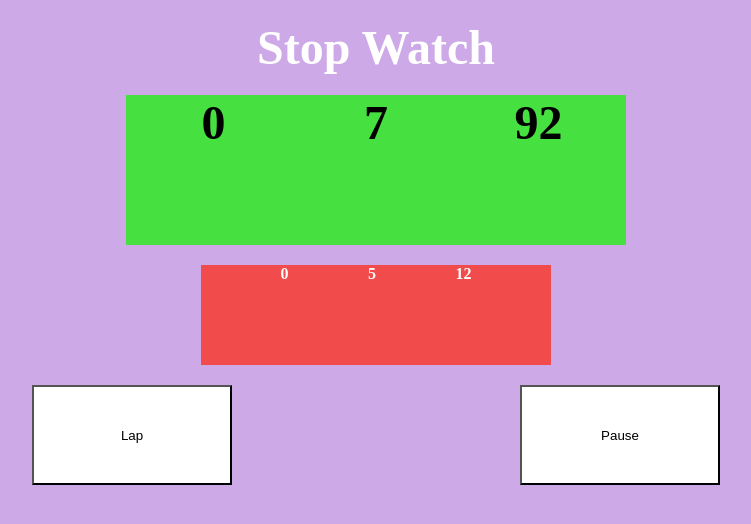
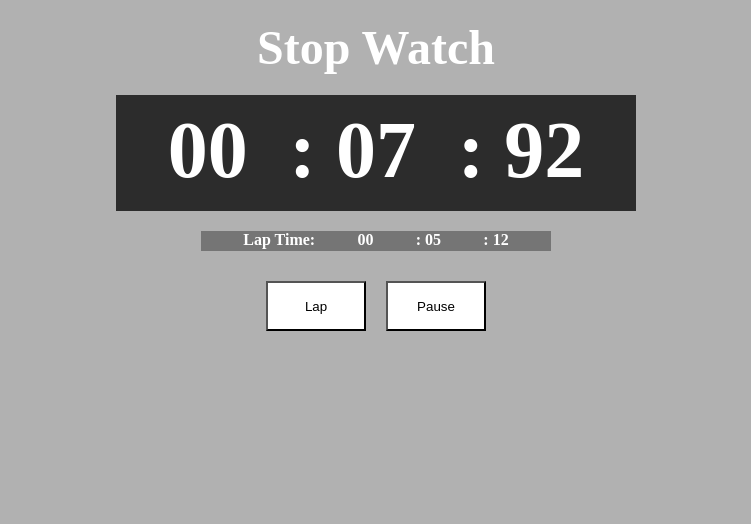
Before and after one commit to estrellaangel/sassStuff, a plain HTML site: page stopWatchProj/index.html in a window 1280 px wide. Both pictures are taken after a click on the button "Lap". Shown: the whole page, without its empty margins (264-1015 px from the left). Drawn offline with nearby package versions, Linux system fonts and the light colour scheme.

Commit message:
done with stopWatchProj

```diff
--- a/stopWatchProj/index.html
+++ b/stopWatchProj/index.html
@@ -21,9 +21,10 @@
                 <div class="runningTimeSpaces" id="milliseconds">00</div>
             </div>
             <div class="lapTime" id="lapTime">
+                <div class="lapName">Lap Time: </div>
                 <div class="runningTimeSpaces" id="lapMin">00</div>
-                <div class="runningTimeSpaces" id="lapSec">00</div>
-                <div class="runningTimeSpaces" id="lapMil">00</div>
+                <div class="runningTimeSpaces" id="lapSec">: 00</div>
+                <div class="runningTimeSpaces" id="lapMil">: 00</div>
             </div>
         </div>
         <div class="btns">
--- a/stopWatchProj/script.js
+++ b/stopWatchProj/script.js
@@ -80,9 +80,20 @@ function updateTime() {
         ms++;
         if (ms == 100) {sec++; ms = 0;}
         if (sec == 60) {min++; sec = 0;}
-        milliseconds.innerHTML = ms;
-        seconds.innerHTML = sec;
-        minutes.innerHTML = min;
+        if(ms < 10){
+            milliseconds.innerHTML = `: 0${ms}`;
+        }else{
+            milliseconds.innerHTML = `: ${ms}`;
+        }
+        if(sec < 10){
+            seconds.innerHTML = `: 0${sec}`;
+        }else{
+            seconds.innerHTML = `: ${sec}`;
+        }if(min < 10){
+            minutes.innerHTML = `0${min}`;
+        }else{
+            minutes.innerHTML = `${min}`;
+        }
     }, 10)
 }
 
@@ -109,18 +120,30 @@ function lapClearTime() {
         ms = 0;
         sec = 0;
         min = 0;
-        milliseconds.innerHTML = ms;
-        seconds.innerHTML = sec;
-        minutes.innerHTML = min;
-        lapMil.innerHTML = ms;
-        lapSec.innerHTML = sec;
-        lapMin.innerHTML = min;
+        milliseconds.innerHTML = `: 00`;
+        seconds.innerHTML = `: 00`;
+        minutes.innerHTML = '00';
+        lapMil.innerHTML = `: 00`;
+        lapSec.innerHTML = `: 00`;
+        lapMin.innerHTML = '00';
         lapBtn.innerHTML = 'Lap';
         pauseBtn.innerHTML = `Start`;
     } else {
         lapMil.innerHTML = ms;
-        lapSec.innerHTML = sec;
-        lapMin.innerHTML = min;
+        if(ms < 10){
+            lapMil.innerHTML = `: 0${ms}`;
+        }else{
+            lapMil.innerHTML = `: ${ms}`;
+        }
+        if(sec < 10){
+            lapSec.innerHTML = `: 0${sec}`;
+        }else{
+            lapSec.innerHTML = `: ${sec}`;
+        }if(min < 10){
+            lapMin.innerHTML = `0${min}`;
+        }else{
+            lapmin.innerHTML = `${min}`;
+        }
     }
 }
 $('#lapBtn').on('click', lapClearTime)
--- a/stopWatchProj/style.scss
+++ b/stopWatchProj/style.scss
@@ -1,7 +1,7 @@
 body{
-    background-color: rgb(206, 169, 231);
+    background-color: rgb(177, 177, 177);
     color: white;
-    font-weight: bold;
+    font-weight: bolder;
 }
 
 .header{
@@ -18,25 +18,26 @@ body{
     align-content: center;
     align-items: center;
     .runningTime{
-        background-color: rgb(70, 224, 64);
+        background-color: rgb(44, 44, 44);
         width: 500px;
-        height: 150px;
+        padding: 10px;
+        height: 6rem;
         margin-bottom: 20px;
         display: flex;
         flex-direction: row;
         justify-content: space-evenly;
         align-content: center;
         div{
-            width: 150px;
-            text-align: center;
-            font-size: 3rem;
-            color: black;
+            // width: 150px;
+            text-align: right;
+            font-size: 5rem;
+            color: white;
             }
     }
     .lapTime{
-        background-color: rgb(241, 75, 75);
+        background-color:  rgb(117, 117, 117);
         width: 350px;
-        height: 100px;
+        height: 20px;
         margin-bottom: 20px;
         display: flex;
         flex-direction: row;
@@ -47,11 +48,12 @@ body{
 .btns{
     display: flex;
     flex-direction: row;
-    justify-content: space-evenly;
+    justify-content: center;
     button{
         background-color: white;
-        width: 200px;
-        height: 100px;
+        width: 100px;
+        height: 50px;
+        margin: 10px;
     }
 
 }
```
Also changed, not shown: stopWatchProj/css/min/style.min.css, stopWatchProj/css/style.css, 2 other files.
